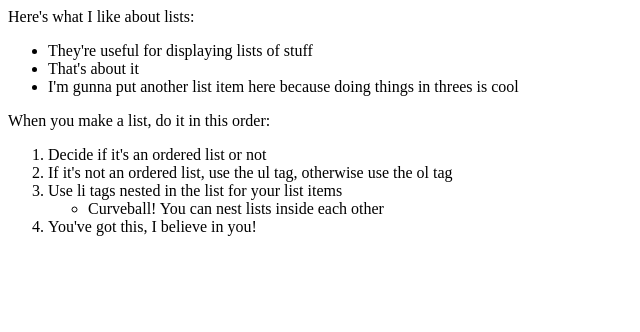
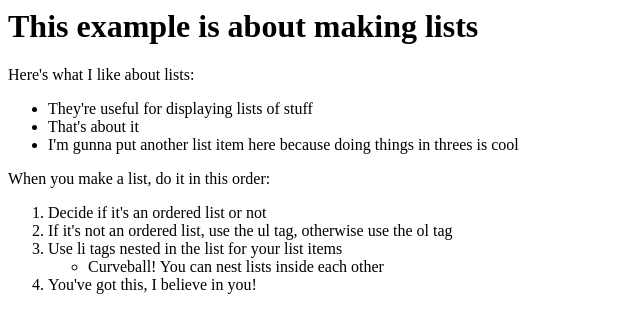
Before and after one commit to LeMichael07/html-ex3, a plain HTML site: page index.html in a window 1280 px wide. Shown: the whole page, without its empty margins (0-640 px from the left). Drawn offline with Linux system fonts and the light colour scheme.

Commit message:
added header

```diff
--- a/index.html
+++ b/index.html
@@ -1,3 +1,5 @@
+<h1><b>This example is about making lists</b></h1>
+
 <div>Here's what I like about lists:</div>
 <ul>
     <li>They're useful for displaying lists of stuff</li>
```
